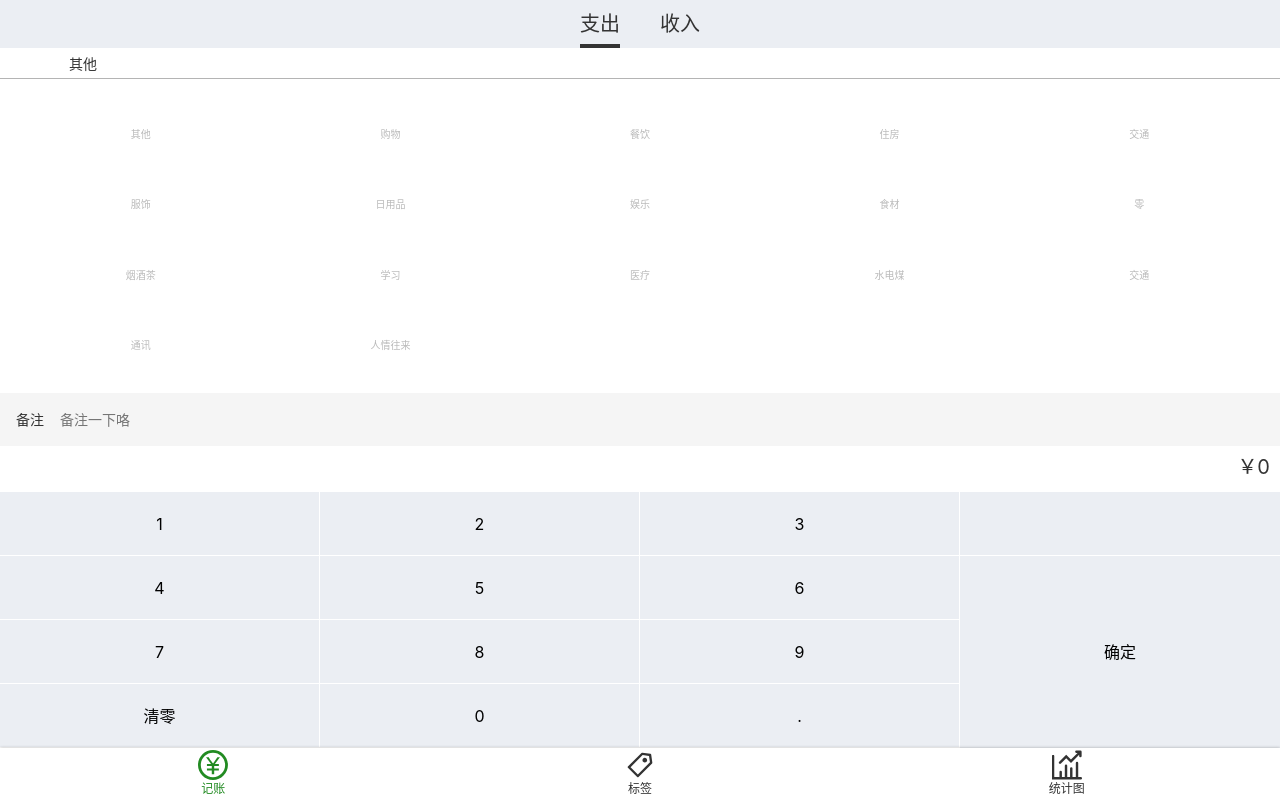
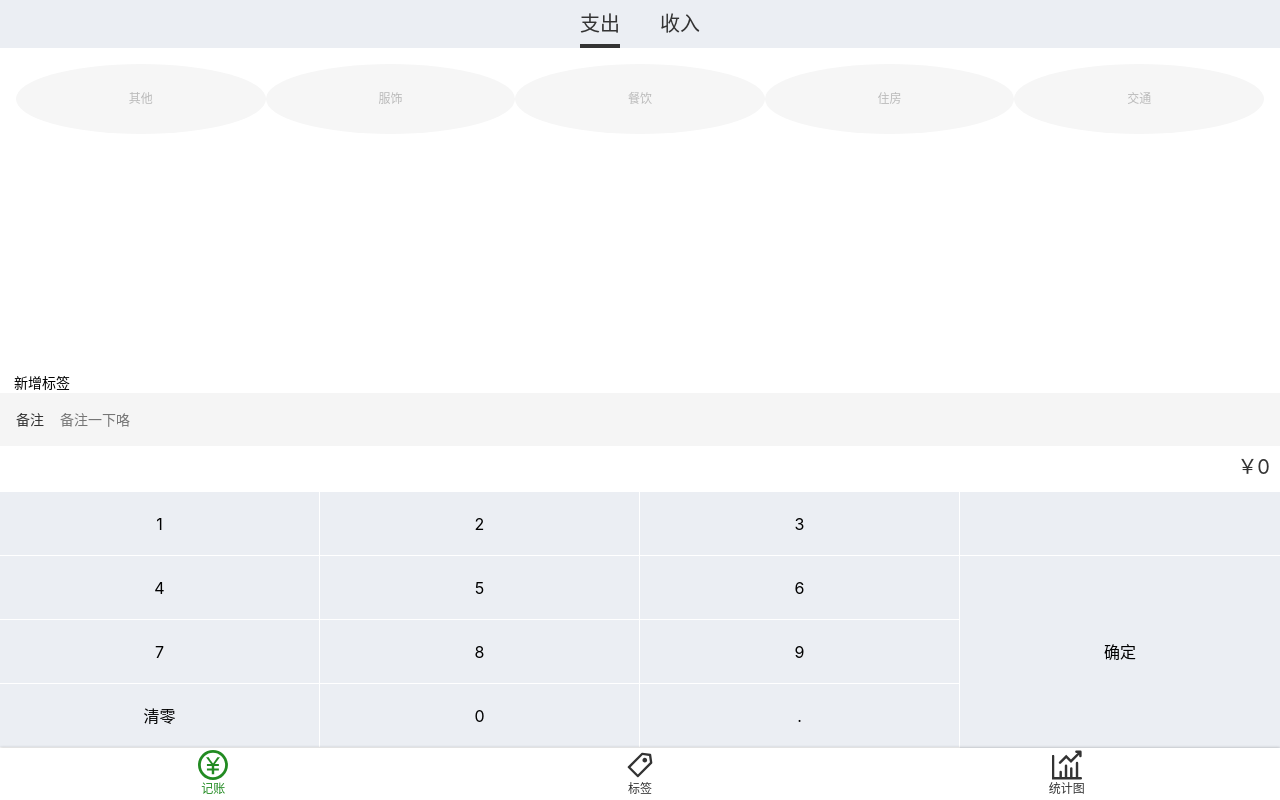
Before and after one commit to pengmingtaoo/loon-account, a Vue app: page /#/money in a window 1280 px wide. Built offline with nearby package versions, Linux system fonts and the light colour scheme.

Commit message:
li无法选中取消变色

```diff
--- a/src/components/money/Tags.vue
+++ b/src/components/money/Tags.vue
@@ -1,43 +1,54 @@
 <template>
   <div class="tags">
-    <div class="new">
-      <span class="other"><Icon name="other"/>其他</span>
+    <!--    <div class="new">-->
+    <!--      <span class="other"><Icon name="other"/>其他</span>-->
+    <!--    </div>-->
+    <ul class="current">
+      <li v-for="tag in dataSource" :key="tag"
+          :class="{selected:selectedTags.includes(tag)==true}"
+          @click="select(tag)"><span>{{ tag }}</span></li>
+      <!--      <li><Icon name="other" class="selected"/> 其他</li>-->
+      <!--      <li><Icon name="shop"/>购物</li>-->
+      <!--      <li><Icon name="canyin"/>餐饮</li>-->
+      <!--      <li><Icon name="house"/>住房</li>-->
+      <!--      <li><Icon name="bus"/> 交通</li>-->
+      <!--      <li><Icon name="clothes"/>服饰</li>-->
+      <!--      <li><Icon name="riyongpin"/>日用品</li>-->
+      <!--      <li><Icon name="recreation"/> 娱乐</li>-->
+      <!--      <li><Icon name="food_ingredient"/>食材</li>-->
+      <!--      <li><Icon name="junk_food"/>零</li>-->
+      <!--      <li><Icon name="yanjiucha"/>烟酒茶</li>-->
+      <!--      <li><Icon name="study"/>学习</li>-->
+      <!--      <li><Icon name="medical"/>医疗</li>-->
+      <!--      <li><Icon name="house"/>水电煤</li>-->
+      <!--      <li><Icon name="shuidianmei"/>交通</li>-->
+      <!--      <li><Icon name="recreation"/>通讯</li>-->
+      <!--      <li><Icon name="red_packet"/>红包</li>-->
+    </ul>
+    <div class="add">
+      <button>新增标签</button>
     </div>
-    <ul class="current">
-      <li><Icon name="other" class="selected"/> 其他</li>
-      <li><Icon name="shop"/>购物</li>
-      <li><Icon name="canyin"/>餐饮</li>
-      <li><Icon name="house"/>住房</li>
-      <li><Icon name="bus"/> 交通</li>
-      <li><Icon name="clothes"/>服饰</li>
-      <li><Icon name="riyongpin"/>日用品</li>
-      <li><Icon name="recreation"/> 娱乐</li>
-      <li><Icon name="food_ingredient"/>食材</li>
-      <li><Icon name="junk_food"/>零</li>
-      <li><Icon name="yanjiucha"/>烟酒茶</li>
-      <li><Icon name="study"/>学习</li>
-      <li><Icon name="medical"/>医疗</li>
-      <li><Icon name="house"/>水电煤</li>
-      <li><Icon name="shuidianmei"/>交通</li>
-      <li><Icon name="recreation"/>通讯</li>
-      <li><Icon name="red_packet"/>人情往来</li>
-    </ul>
   </div>
 </template>
 
 <script lang="ts">
 import Vue from 'vue';
-import {Component} from 'vue-property-decorator';
+import {Component, Prop} from 'vue-property-decorator';
 
 @Component
 export default class Tags extends Vue {
+  @Prop(Array) dataSource: string[] | undefined;
+  selectedTags: string[] = [];
 
-
-  newTag = 'other';
-  handle(tag:string){
-    this.newTag = tag;
+  select(tag: string) {
+   const index = this.selectedTags.push(tag);
+   if(this.selectedTags.includes(tag)==true){
+     this.selectedTags.splice(index,1);
+   }else {
+     this.selectedTags.push(tag);
+     console.log(this);
+   }
   }
-
 }
 
 </script>
@@ -46,7 +57,10 @@ export default class Tags extends Vue {
 @import "~@/assets/style/helper.scss";
 
 .tags {
-  $c2: #F0625A;
+  $fc1: #BABABA;
+  $fc2: #fff;
+  $bc1: #f6f6f6;
+  $bc2: #F0625A;
   font-size: 16px;
   display: flex;
   flex-direction: column;
@@ -59,58 +73,77 @@ export default class Tags extends Vue {
     flex-grow: 1;
 
     > li {
-      $h: 50px;
-      $c1: #BABABA;
+      $h: 70px;
       width: 20%;
       height: $h;
       display: flex;
       justify-content: center;
       align-items: center;
       flex-direction: column;
-      font-size: 10px;
-      color: $c1;
+      font-size: 12px;
+      color: $fc1;
+      background: $bc1;
+      padding: 10px;
+      border-radius: 50%;
 
-      .icon {
-        width: 24px;
-        height: 24px;
-        margin-bottom: 4px;
+      //.icon {
+      //  width: 44px;
+      //  height: 44px;
+      //  margin-bottom: 4px;
+      //  padding: 4px;
+      //  border-radius: 50%;
+      //  background: #F6F6F6;
+      //}
+      span {
+
       }
 
-      .selected {
-        color: $c2;
+      &.selected {
+        background: $bc2;
+        color: $fc2;
       }
+    }
 
+  }
+
+  .add {
+    font-size: 14px;
+    margin-left: 1em;
+
+    button {
+      border: none;
+      background: inherit;
     }
   }
 
-  > .new {
-    padding-left: 32px;
-    display: flex;
-    align-items: center;
-    border-bottom: .2px solid rgb(8, 8, 8, 0.3);
-
-    .other {
-      display: flex;
-      justify-content: center;
-      align-items: center;
-      font-size: 14px;
-      .icon {
-        width: 30px;
-        height: 30px;
-        color: $c2;
-        margin-right:.5em;
-      }
-    }
+  //> .new {
+  //  padding-left: 32px;
+  //  display: flex;
+  //  align-items: center;
+  //  border-bottom: .2px solid rgb(8, 8, 8, 0.3);
+  //
+  //  .other {
+  //    display: flex;
+  //    justify-content: center;
+  //    align-items: center;
+  //    font-size: 14px;
+  //    .icon {
+  //      width: 30px;
+  //      height: 30px;
+  //      color: $c2;
+  //      margin-right:.5em;
+  //    }
+  //  }
 
 
-    button {
-      background: transparent;
-      border: none;
-      color: #999;
-      border-bottom: 1px solid;
-      padding: 0 3px;
-    }
-  }
+  //  button {
+  //    background: transparent;
+  //    border: none;
+  //    color: #999;
+  //    border-bottom: 1px solid;
+  //    padding: 0 3px;
+  //  }
+  //}
 
 }
 </style>
--- a/src/views/Money.vue
+++ b/src/views/Money.vue
@@ -1,26 +1,32 @@
 <template>
   <layout classPrefix="layout" class="layout">
-  <Number-pad/>
-  <Tags/>
-  <Types/>
+    <Number-pad/>
+    <Tags :data-source="tags"/>
+    <Types/>
   </layout>
 </template>
 
-<script lang="ts">
+<script lang="js">
 
 import NumberPad from '@/components/money/NumberPad.vue';
 import Tags from '@/components/money/Tags.vue';
 import Types from '@/components/money/Types.vue';
+
 export default {
   name: 'Money',
   components: {Types, Tags, NumberPad},
+  data(){
+    return{
+      tags:['其他','服饰','餐饮','住房','交通'],
+    }
+  }
 
 };
 </script>
 
 <style lang="scss" scoped>
 
-.layout{
+.layout {
   min-width: 400px;
 
 }
```
